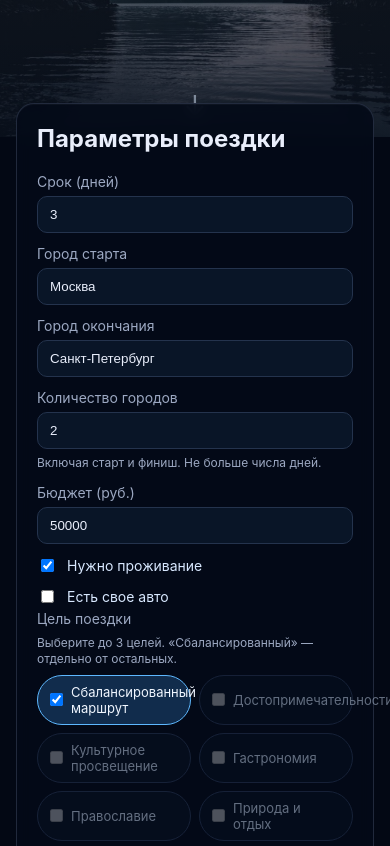
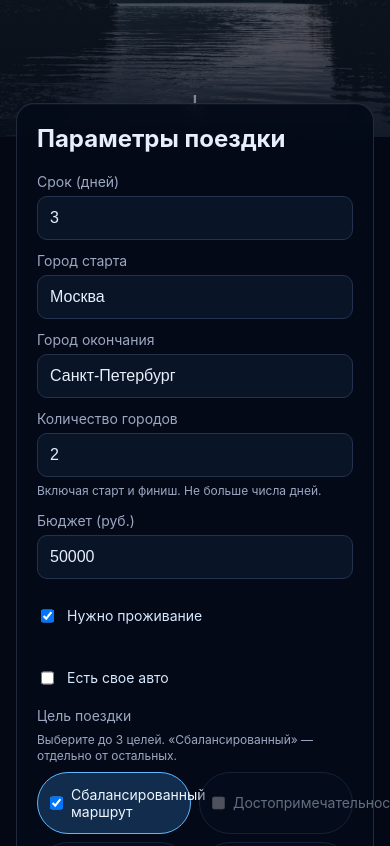
Before and after one commit to Wailance/travel-ai-russia, a website: page index.html in a window 390 px wide. Shown: the part 217-1063 px from the top of the page. Drawn offline with Linux system fonts and the light colour scheme.

Commit message:
ui: mobile touch targets — min 44px inputs and chips
Co-authored-by: Cursor <cursoragent@cursor.com>

```diff
--- a/public/styles.css
+++ b/public/styles.css
@@ -1113,6 +1113,16 @@ li {
 
   }
 
+  input {
+    min-height: 44px;
+    font-size: 16px;
+  }
+
+  .goal-chip {
+    min-height: 44px;
+    font-size: 14px;
+  }
+
   .item {
     grid-template-columns: 1fr;
     gap: 4px;
```
